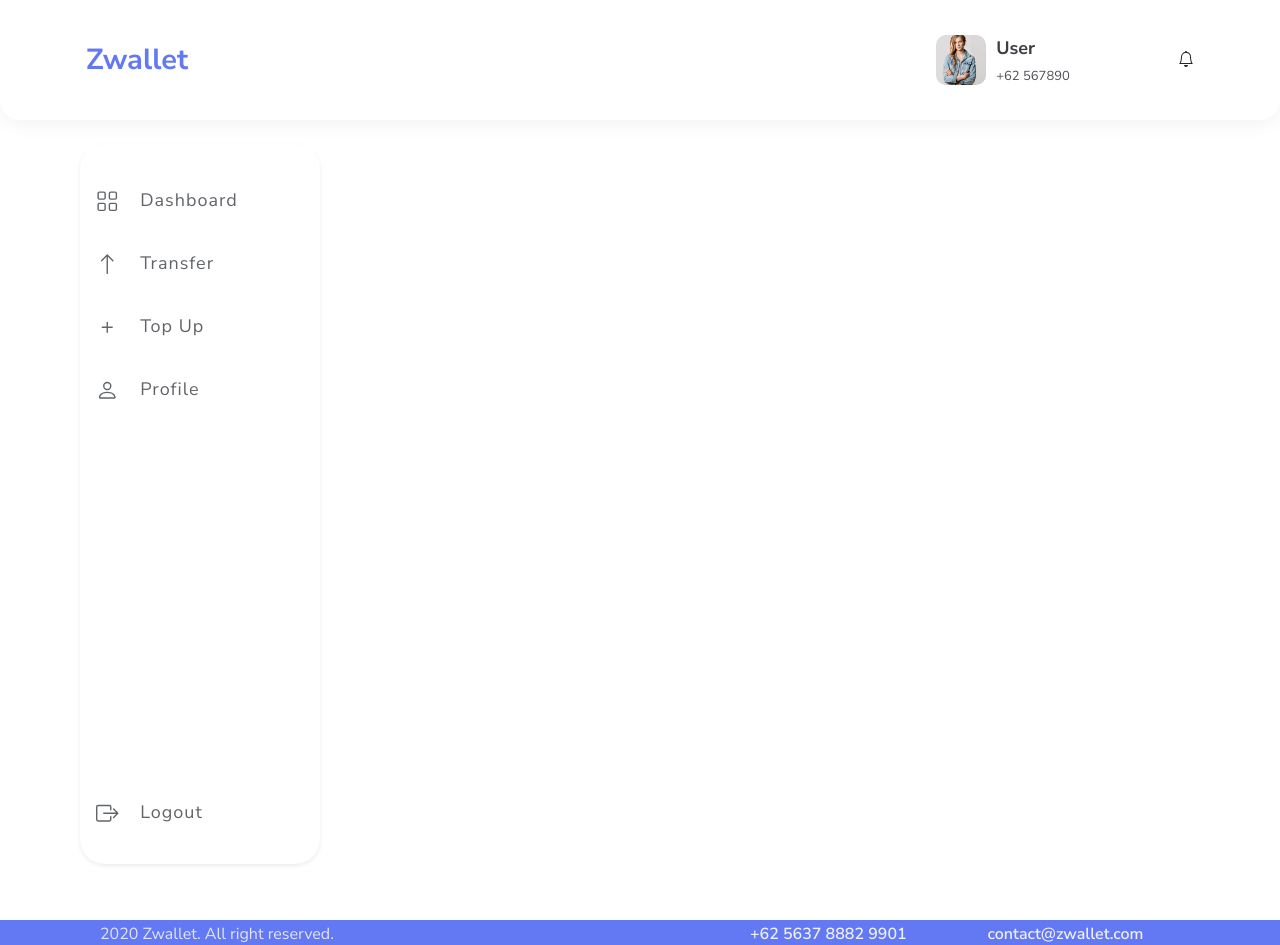
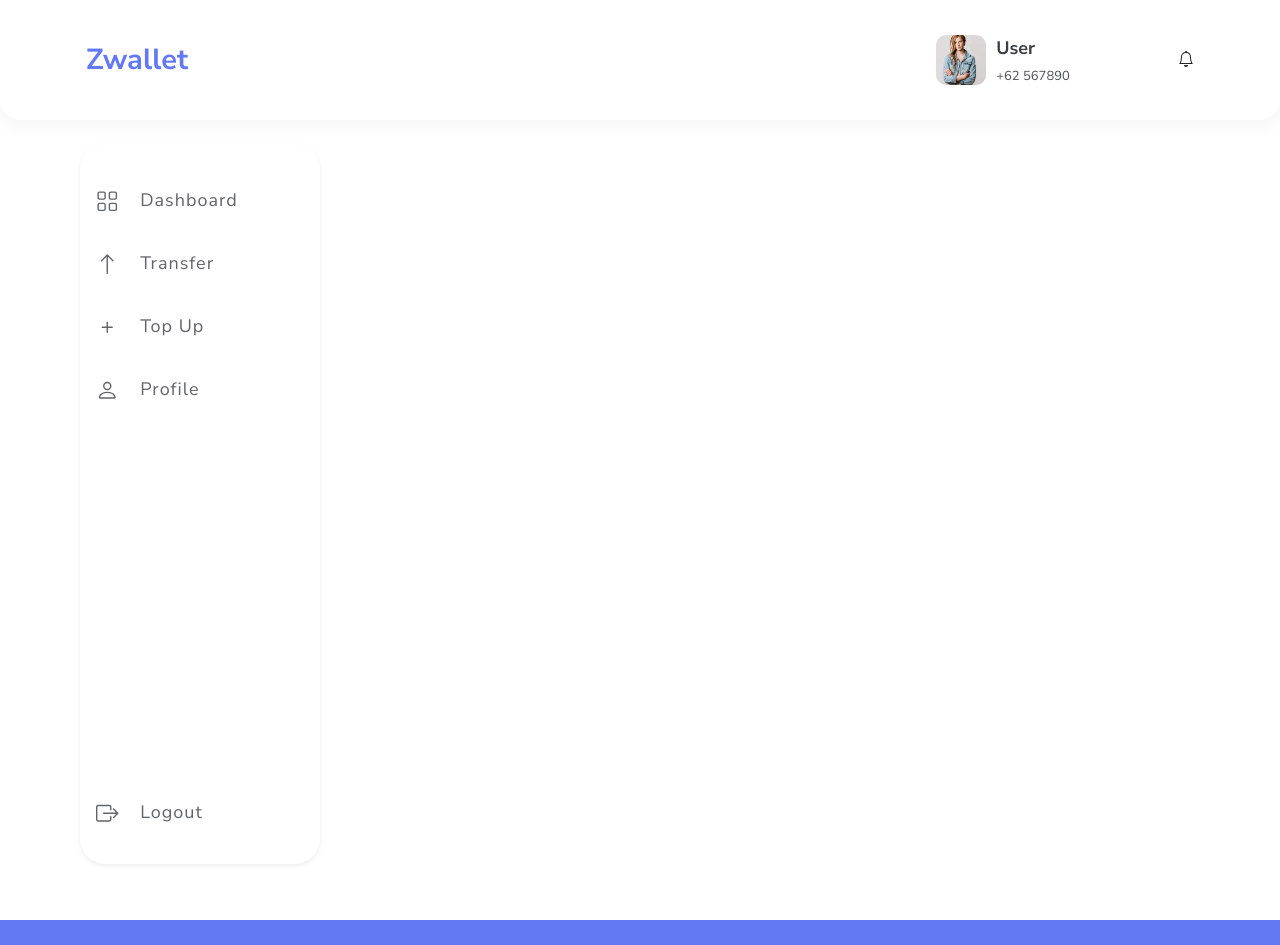
Before and after one commit to andriabakti/zwallet-frontend, a Vue app: page /home in a window 1280 px wide. Shown: the top 945 px of the page. Built offline with nearby package versions, Linux system fonts and the light colour scheme.

Commit message:
bug footer

```diff
--- a/src/components/global/Footer.vue
+++ b/src/components/global/Footer.vue
@@ -1,5 +1,5 @@
 <template>
-<b-container fluid>
+        <b-row id="footer" class="no-gutters">
             <b-container>
                 <b-row>
                     <b-col lg="7">
@@ -13,7 +13,7 @@
                     </b-col>
                 </b-row>
             </b-container>
-</b-container>
+        </b-row>
 </template>
 
 <script>
@@ -23,7 +23,7 @@ export default {
 </script>
 
 <style scoped>
-.container-fluid{
+#footer{
     padding: 20px 0;
     background: #6379F4;
 }
```
Lines whose indentation alone changed are shown as unchanged.
